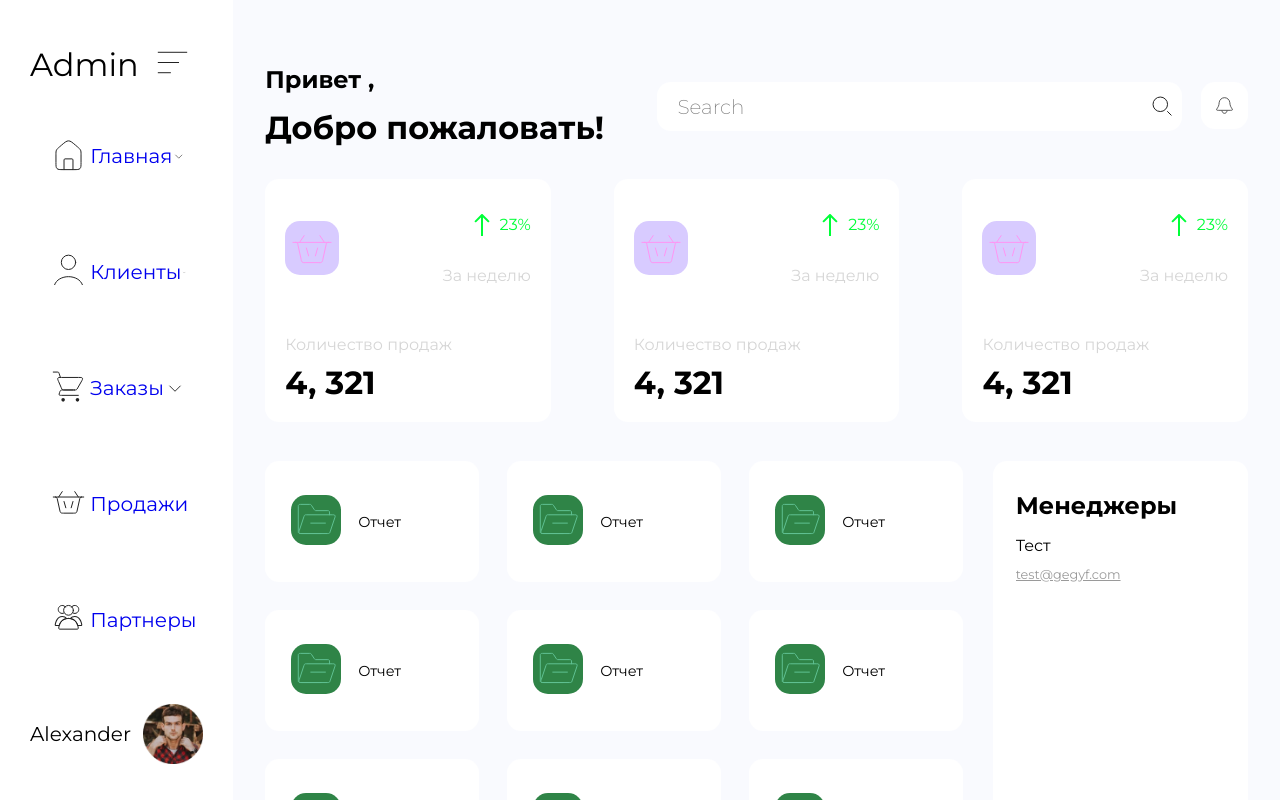
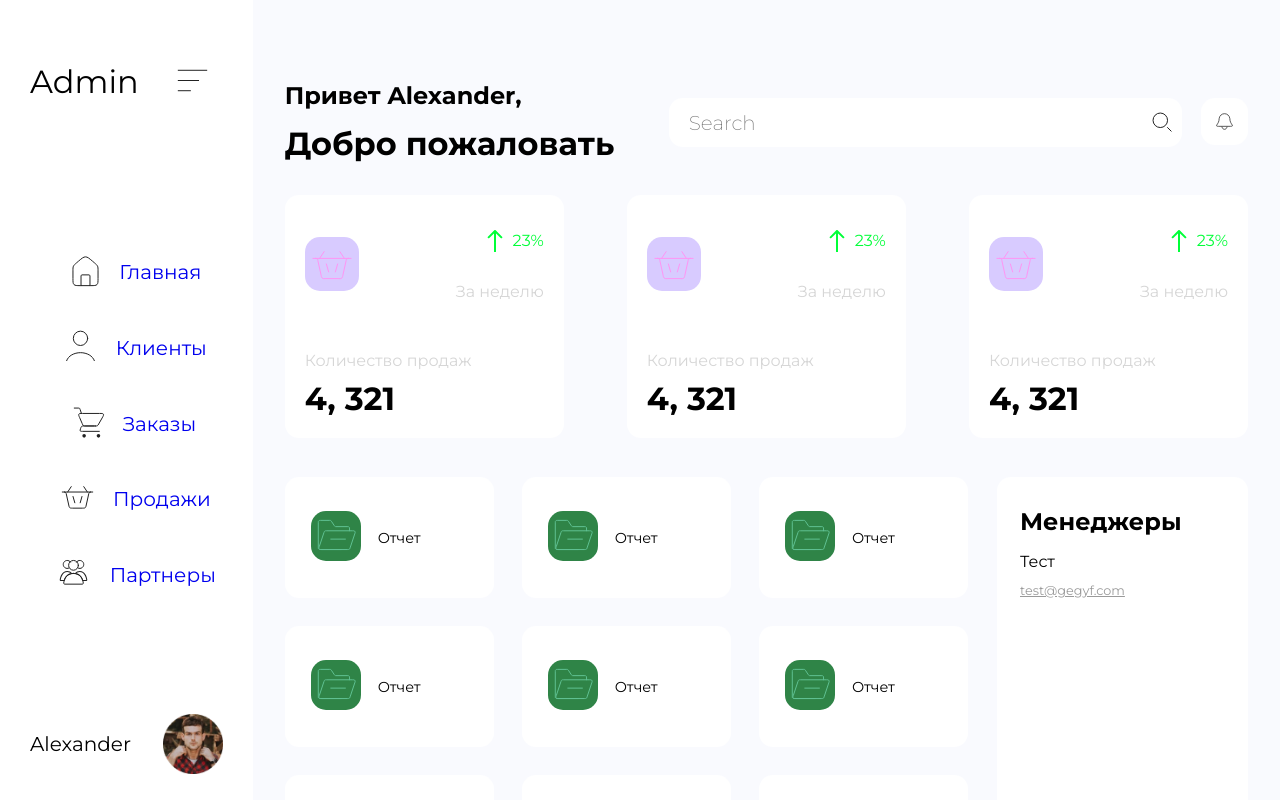
Before and after one commit to Fantom716/Admin-Me, a React (Create React App) app: page / in a window 1280 px wide. Built offline with nearby package versions, Linux system fonts and the light colour scheme; a web font is replaced by a local one.

Commit message:
Settings title pages

```diff
--- a/package.json
+++ b/package.json
@@ -36,5 +36,8 @@
       "last 1 firefox version",
       "last 1 safari version"
     ]
+  },
+  "devDependencies": {
+    "webpack-cli": "^5.0.1"
   }
 }
--- a/src/App.js
+++ b/src/App.js
@@ -8,7 +8,7 @@ import Orders from './pages/orders';
 import Sells from './pages/sells';
 import Partners from './pages/partners';
 
-function App(props) {
+function App() {
   return (
     <Routes>
       <Route path='/' element={<Home />} />
--- a/src/components/header/assemblyHeader/ready header.jsx
+++ b/src/components/header/assemblyHeader/ready header.jsx
@@ -4,10 +4,10 @@ import Notification from "../notification/notification";
 import style from './ready header.module.css'
 import FormSearch from "../search form/form";
 
-function Header() {
+function Header(props) {
     return(
         <header>
-            <Greeting />
+            <Greeting name={props.name}/>
             <FormSearch />
             <Notification />
         </header>
--- a/src/components/header/greeting/greeting.jsx
+++ b/src/components/header/greeting/greeting.jsx
@@ -1,12 +1,43 @@
 import React from "react";
 import styles from './greeting.module.css'
 
-function Greeting(props) {
-    return(
-        <div className={styles.greetingWrapper}>
-            <p name="Александр" className={styles.greetingText}>Привет {props.name}, <br/> <span className={styles.greetingBig}>Добро пожаловать!</span></p>
-        </div>
+function Wrapper(Inside) {
+    return (
+        <div className={styles.greetingWrapper}>{Inside}</div>
     )
 }
 
+function Greeting(props) {
+
+    if (window.location.pathname === "/") {
+        return (
+            Wrapper(
+                <p className={styles.greetingText}>Привет {props.name}, <br />
+                    <span className={styles.greetingBig}>Добро пожаловать</span>
+                </p>
+            )
+        )
+    } else if (window.location.pathname === "/clients") {
+        return (
+            Wrapper(<p className={styles.greetingText}>Клиенты</p>)
+        )
+    } else if (window.location.pathname === "/orders") {
+        return (
+            Wrapper(<p className={styles.greetingText}>Заказы</p>)
+        )
+    } else if (window.location.pathname === "/sells") {
+        return (
+            Wrapper(<p className={styles.greetingText}>Продажи</p>)
+        )
+    } else if (window.location.pathname === "/partners") {
+        return (
+            Wrapper(<p className={styles.greetingText}>Партнеры</p>)
+        )
+    } else {
+        return (Wrapper
+            (<p className={styles.greetingText}>Ошибка</p>)
+        )
+    }
+}
+
 export default Greeting;
--- a/src/components/nav/navigation.jsx
+++ b/src/components/nav/navigation.jsx
@@ -58,7 +58,6 @@ const linksNav = [
     }
 ]
 
-const arrowLinks = <svg width="24" height="25" viewBox="0 0 24 25" fill="none"><path d="M18 9.5L12 15.5L6 9.5" stroke="#222222" /></svg>
 const hideMenu = <svg width="49" height="49" viewBox="0 0 49 49" fill="none"><path d="M10.2084 14.2917H38.7917" stroke="#222222" stroke-linecap="round" /><path d="M10.2084 24.5H30.625" stroke="#222222" stroke-linecap="round" /><path d="M10.2084 34.7083H22.4584" stroke="#222222" stroke-linecap="round" /></svg>
 const showMenu = <svg width="49" height="49" viewBox="0 0 49 49" fill="none"><path d="M10.2084 14.2917H38.7917" stroke="#222222" stroke-linecap="round" /><path d="M10.2084 24.5H38.7917" stroke="#222222" stroke-linecap="round" /><path d="M10.2084 34.7083H38.7917" stroke="#222222" stroke-linecap="round" /></svg>
 
@@ -66,7 +65,7 @@ const showMenu = <svg width="49" height="49" viewBox="0 0 49 49" fill="none"><pa
 
 /* Output links */
 
-function Navigation(props) {
+function Navigation() {
 
     const [isActive, setActive] = useState("false");
 
@@ -90,7 +89,6 @@ function Navigation(props) {
                             <NavLink className={isActive ? styles.navLinkActive : styles.navLinkDisable} to={item.href}>
                                 <div className={isActive ? styles.iconSectionActive : styles.iconSectionDisable}>{item.icon}</div>
                                 <p className={isActive ? styles.linkTitleActive : styles.linkTitleDisable}>{item.title}</p>
-                                <svg className={isActive ? styles.iconDisable : styles.iconActive} width="24" height="25" viewBox="0 0 24 25" fill="none"><path d="M18 9.5L12 15.5L6 9.5" stroke="#222222" /></svg>
                             </NavLink>
                         </li>)}
                 </ul>
--- a/src/components/nav/navigation.module.css
+++ b/src/components/nav/navigation.module.css
@@ -1,9 +1,9 @@
 .navActive {
-    max-width: 30%;
+    max-width: 20%;
     height: 93vh;
     margin: 30px;
-    margin-top: 20px;
-    width: 15%;
+    margin-top: 30px;
+    width: 20%;
     display: flex;
     flex-direction: column;
     justify-content: space-between;
@@ -37,11 +37,11 @@ ul {
 }
 
 .navItem {
-    margin-bottom: 30%;
+    margin-bottom: 6%;
     text-decoration: none;
     display: flex;
     align-items: center;
-    justify-content: space-around;
+    justify-content: center;
 }
 
 .navItemDisable {
@@ -102,11 +102,11 @@ img {
 }
 
 .navLinkActive {
-  text-decoration: none;
-  display: flex;
-  justify-content: space-around;
-  align-items: center;
-  width: 80%;
+    text-decoration: none;
+    display: flex;
+    justify-content: space-around;
+    align-items: center;
+    gap: 10%;
 }
 
 .navLinkDisable {
--- a/src/pages/clients.jsx
+++ b/src/pages/clients.jsx
@@ -1,12 +1,13 @@
 import React from "react";
 import Navigation from "../components/nav/navigation";
+import Header from "../components/header/assemblyHeader/ready header";
 
-function Clients() {
+function Clients(props) {
     return(
         <div style={{display: "flex"}}>
             <Navigation/>
             <div className='' style={{width: "100vw"}}>
-                <p>Clients</p>
+                <Header/>
             </div>
         </div>
     )
--- a/src/pages/home.jsx
+++ b/src/pages/home.jsx
@@ -3,12 +3,13 @@ import Header from "../components/header/assemblyHeader/ready header";
 import Navigation from "../components/nav/navigation";
 import Desktop from "../components/desktop/desktop";
 
-function Home() {
+function Home(props) {
     return(
         <div style={{display: "flex", height: "100vh", width: "100vw"}}>
         <Navigation name="Alexander" />
         <div className='mainContent' style={{padding: "32px", width: "100vw", background: "#F9FAFE", overflow: "auto"}}>
-          <Header />
+          <p>{props.text}</p>
+          <Header name="Alexander"/>
           <Desktop />
         </div>
       </div>
--- a/src/pages/orders.jsx
+++ b/src/pages/orders.jsx
@@ -1,13 +1,14 @@
 import React from "react";
 import Navigation from "../components/nav/navigation";
 import Desktop from "../components/desktop/desktop";
+import Header from "../components/header/assemblyHeader/ready header";
 
-function Orders() {
+function Orders(props) {
     return(
         <div style={{display: "flex"}}>
             <Navigation/>
             <div className='' style={{width: "100vw"}}>
-                <p>Orders</p>
+                <Header />
             </div>
         </div>
     )
--- a/src/pages/partners.jsx
+++ b/src/pages/partners.jsx
@@ -1,4 +1,5 @@
 import React from "react";
+import Header from "../components/header/assemblyHeader/ready header";
 import Navigation from "../components/nav/navigation";
 
 function Partners() {
@@ -6,7 +7,7 @@ function Partners() {
         <div style={{display: "flex"}}>
             <Navigation/>
             <div className='' style={{width: "100vw"}}>
-                <p>Partners</p>
+                <Header />
             </div>
         </div>
     )
--- a/src/pages/sells.jsx
+++ b/src/pages/sells.jsx
@@ -1,4 +1,5 @@
 import React from "react";
+import Header from "../components/header/assemblyHeader/ready header";
 import Navigation from "../components/nav/navigation";
 
 function Sells() {
@@ -6,7 +7,7 @@ function Sells() {
         <div style={{display: "flex"}}>
             <Navigation/>
             <div className='' style={{width: "100vw"}}>
-                <p>Sells</p>
+                <Header />
             </div>
         </div>
     )
```
Also changed, not shown: 1 other file (tests, documents, lock files or other folders).
